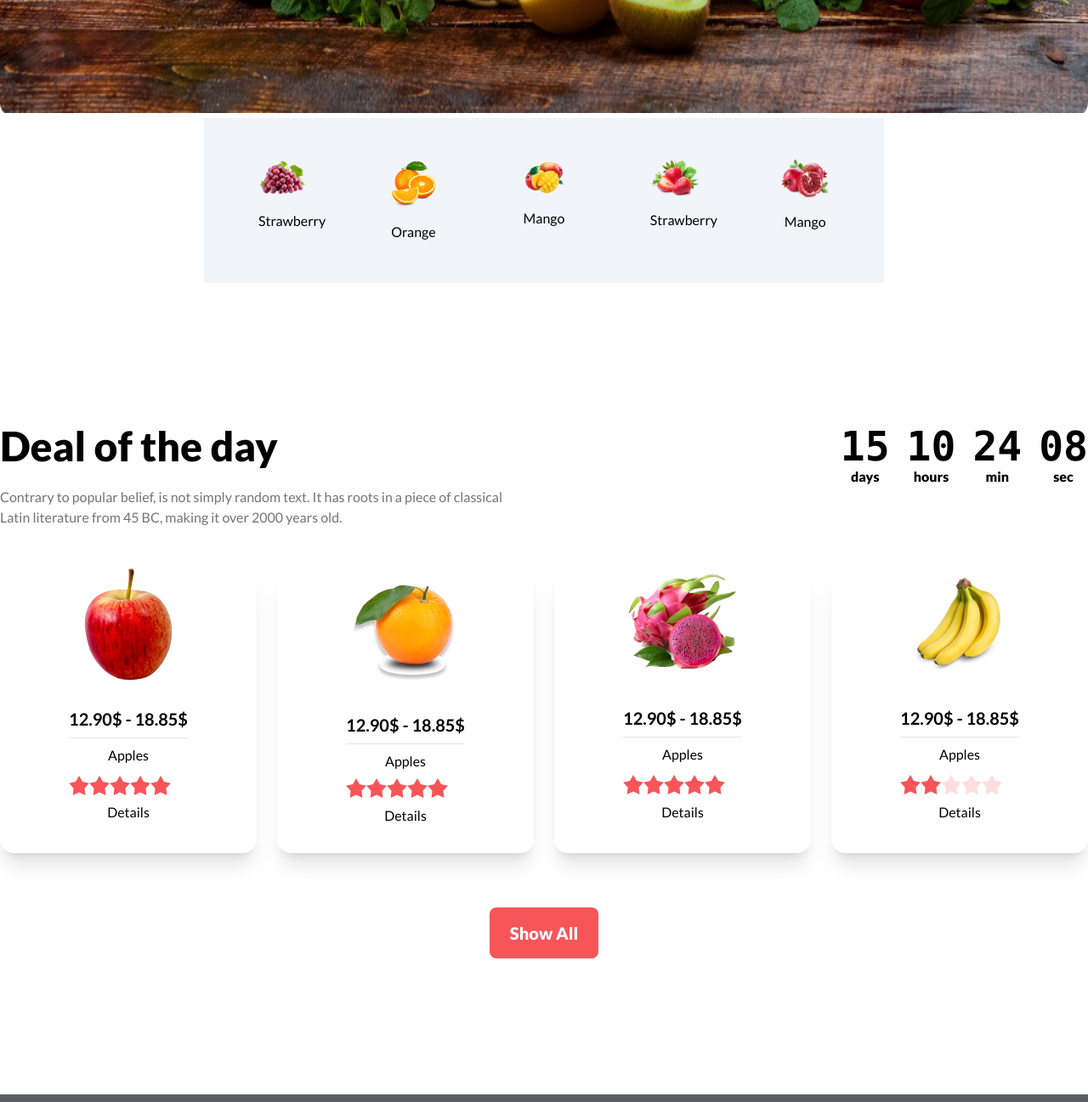
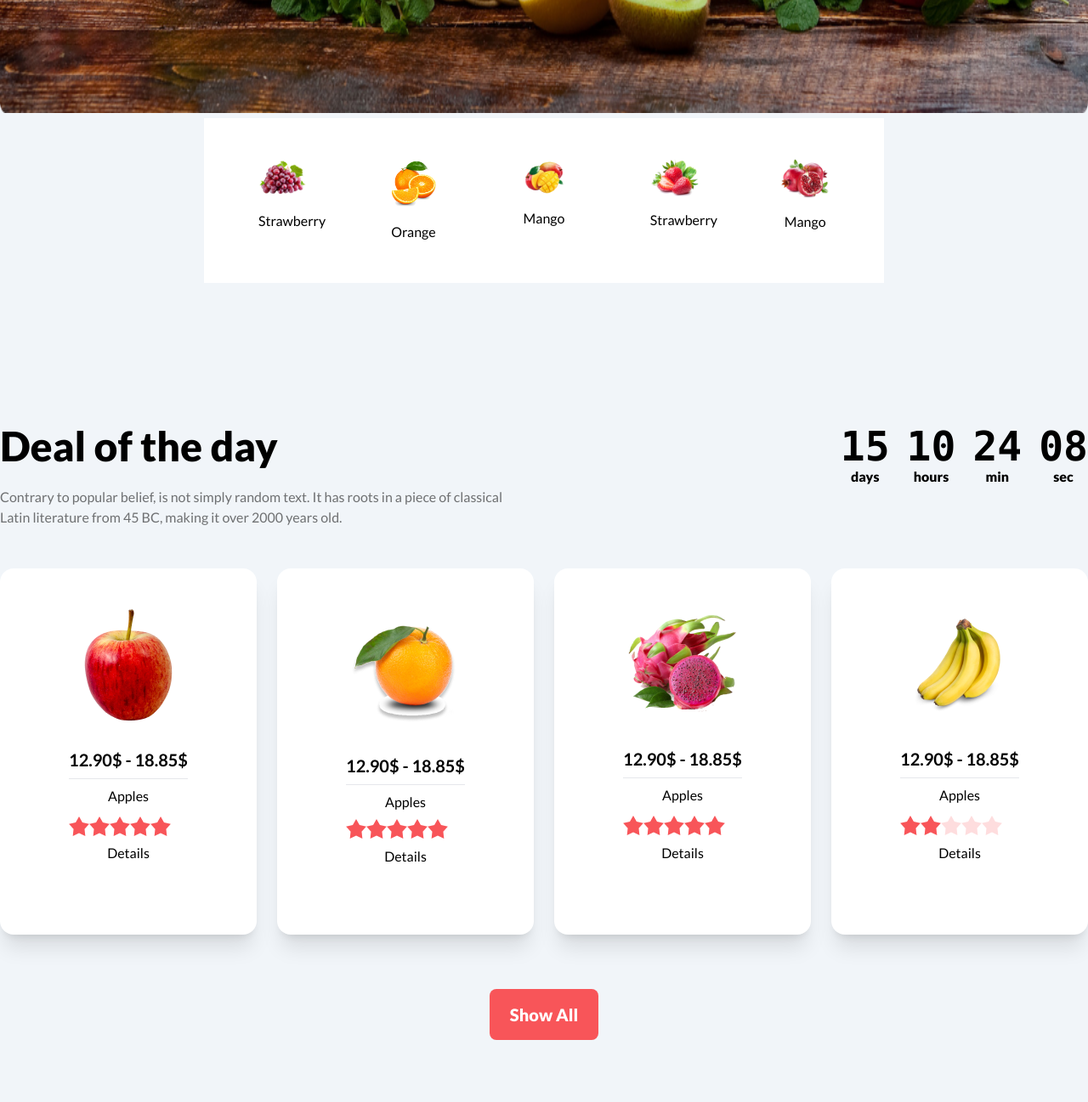
Before and after one commit to Nazmul1211/B8A3-fruit-brust, a plain HTML site: page index.html in a window 1280 px wide. Shown: the part 1045-2342 px from the top of the page at 85% size. Drawn offline with nearby package versions, Linux system fonts and the light colour scheme; grey boxes are pictures that could not be loaded.

Commit message:
deal of the day caed section modified

```diff
--- a/index.html
+++ b/index.html
@@ -35,13 +35,13 @@
   </script>
 </head>
 
-<body class="font-lato bg-white ">
+<body class="font-lato bg-slate-100 ">
   <!-- navbar section -->
   <header class="container mx-auto">
     <nav class="my-12 border rounded-full bg-primary text-white">
       <div class="navbar py-9 px-10 grid lg:grid-cols-3">
 
-        <!-- <div class="dropdown lg:hidden">
+        <!-- <div class="dropdown sm:hidden lg:hidden">
           <label tabindex="0" class="btn btn-ghost btn-circle">
             <svg xmlns="http://www.w3.org/2000/svg" class="h-5 w-5" fill="none" viewBox="0 0 24 24" stroke="currentColor"><path stroke-linecap="round" stroke-linejoin="round" stroke-width="2" d="M4 6h16M4 12h16M4 18h7" /></svg>
           </label>
@@ -87,7 +87,7 @@
             <div class="text-center space-y-4">
               <h1 class="text-2xl lg:text-7xl text-white">Exotic tastes at your<br>doorstep</h1>
               <p class="text-sm lg:text-xl text-white">We supply highly quality organic products</p>
-              <button class="bg-primary text-white text-lg lg:text-xl mt-8 px-7 py-5 rounded-lg">Shop Now</button>
+              <button class="bg-primary text-white text-lg lg:text-xl lg:mt-8 px-4 lg:px-7 py-2 lg:py-5 rounded-lg">Shop Now</button>
             </div>
             <a href="#slide2" class="btn btn-circle">❯</a>
           </div>
@@ -137,8 +137,8 @@
 
     </div>
     <!-- banner bottom section -->
-    <div class="carousel my-30 mx-4 lg:mx-60">
-      <div class="grid lg:grid-cols-5  mx-auto px-16 py-12 gap-24 justify-between text-center bg-slate-100 mb-10">
+    <div class="carousel shadow-[#0000000D] my-30 mx-4 lg:mx-60">
+      <div class="grid lg:grid-cols-5  mx-auto px-16 py-12 gap-24 justify-between text-center bg-white mb-10">
         <div>
           <img src="images/fruit1.png" alt="" class="mb-4">
           <p class="text-black text-lr justify-center">Strawberry</p>
@@ -206,7 +206,7 @@
       <div class="text-center">
         <div class="grid md:grid-cols-2 lg:grid-cols-4 gap-6 mt-12">
           <!-- cards 1-->
-          <div class="card bg-white shadow-xl text-black text-center items-center border-slate-400">
+          <div class="card py-12 bg-white shadow-xl text-black text-center items-center border-slate-400">
             <figure><img src="/images/fruit6.png" alt="" /></figure>
             <div class="card-body">
               <h2 class="card-title">12.90$ - 18.85$</h2>
@@ -223,7 +223,7 @@
             </div>
           </div>
           <!-- cards 2 -->
-          <div class="card bg-white shadow-xl text-black text-center items-center border-slate-400">
+          <div class="card py-12 bg-white shadow-xl text-black text-center items-center border-slate-400">
             <figure><img src="/images/fruit7.png" alt="" /></figure>
             <div class="card-body">
               <h2 class="card-title">12.90$ - 18.85$</h2>
@@ -240,7 +240,7 @@
             </div>
           </div>
           <!-- cards 3 -->
-          <div class="card bg-white shadow-xl text-black text-center items-center border-slate-400">
+          <div class="card py-12 bg-white shadow-xl text-black text-center items-center border-slate-400">
             <figure><img src="/images/fruit8.png" alt="" /></figure>
             <div class="card-body">
               <h2 class="card-title">12.90$ - 18.85$</h2>
@@ -257,7 +257,7 @@
             </div>
           </div>
           <!-- cards 4 -->
-          <div class="card bg-white shadow-xl text-black text-center items-center border-slate-400">
+          <div class="card py-12 bg-white shadow-xl text-black text-center items-center border-slate-400">
             <figure><img src="/images/fruit9.png" alt="" /></figure>
             <div class="card-body">
               <h2 class="card-title">12.90$ - 18.85$</h2>
```
